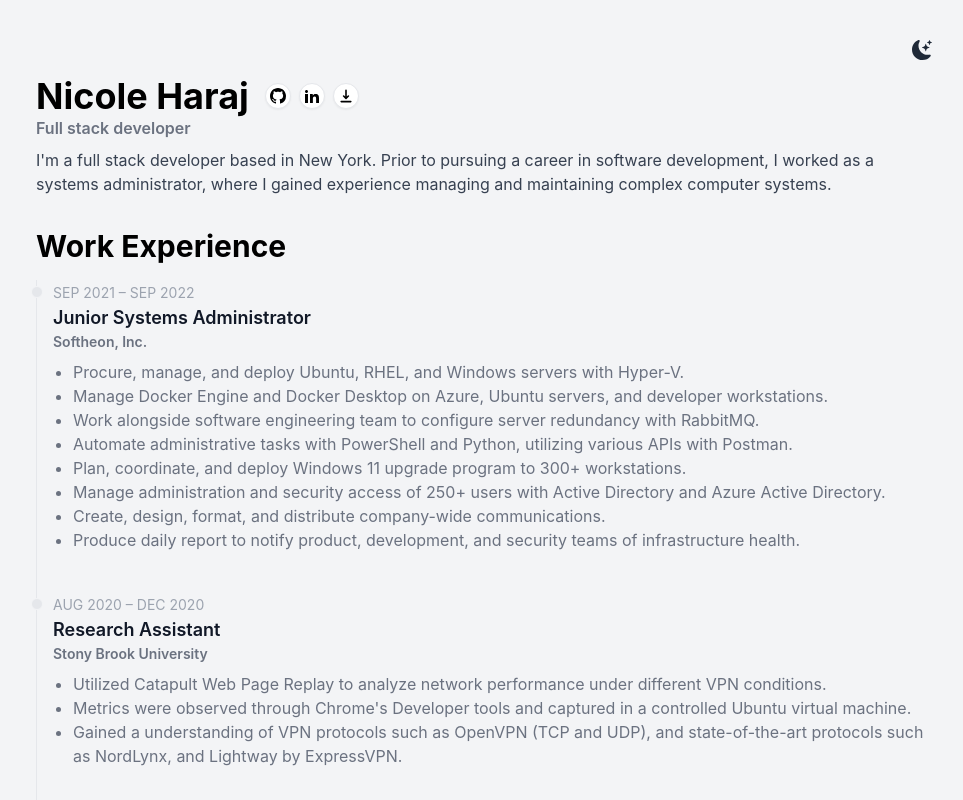
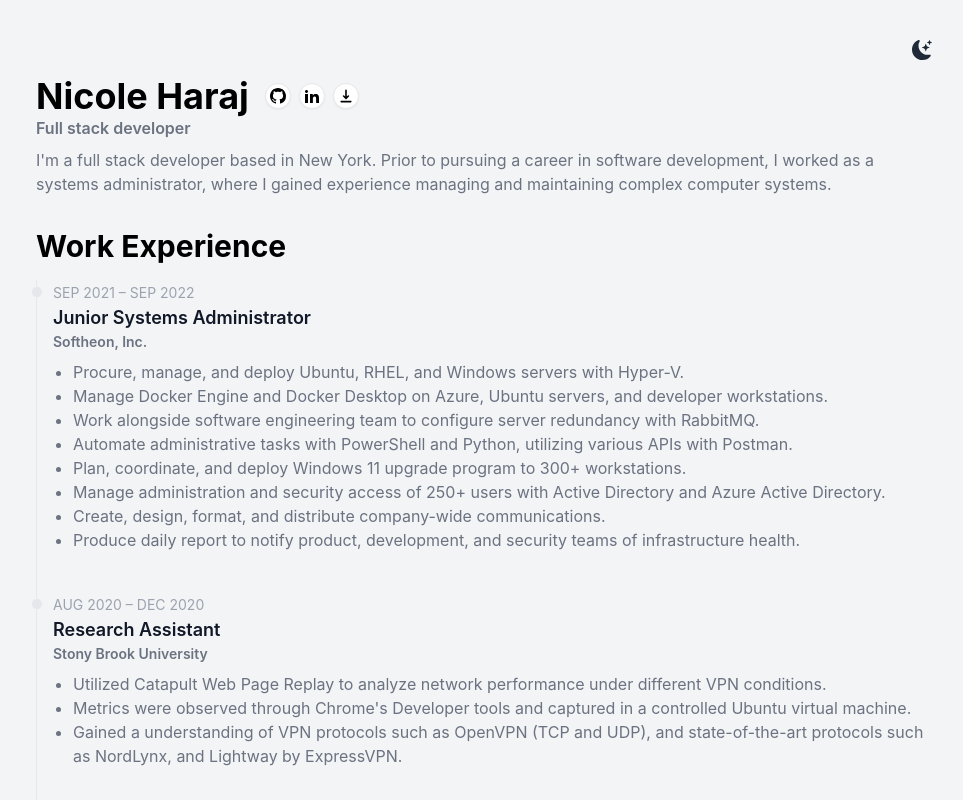
Before and after one commit to nicoleharaj/react-cv, a Next.js app: page / in a window 1280 px wide. Shown: the top 800 px of the page, without its empty margins (156-1119 px from the left). Built offline with nearby package versions, Linux system fonts and the light colour scheme.

Commit message:
Update text color

```diff
--- a/pages/index.tsx
+++ b/pages/index.tsx
@@ -52,7 +52,7 @@
       <m.div variants={childVariant} className="text-gray-500 font-semibold -mt-4">
         Full stack developer
       </m.div>
-      <m.p variants={childVariant} className="text-gray-700 dark:text-gray-400 -mt-2">
+      <m.p variants={childVariant} className="text-gray-500 dark:text-gray-400 -mt-2">
         I&apos;m a full stack developer based in New York. Prior to pursuing a career in software development, I worked as a systems administrator, where I gained experience managing and maintaining
         complex computer systems.
       </m.p>
```
